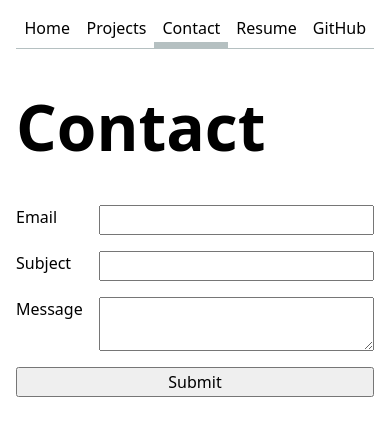
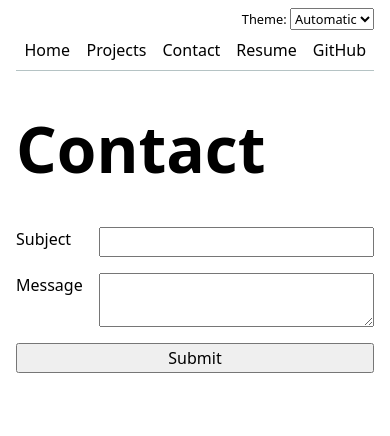
Before and after one commit to ashadiekmann/portfolio, a plain HTML site: page contact/index.html in a window 390 px wide. Drawn offline with Linux system fonts and the light colour scheme.

Commit message:
Lab 3: JS nav, dark mode switcher, better contact form

```diff
--- a/contact/index.html
+++ b/contact/index.html
@@ -6,23 +6,12 @@
     <meta name="viewport" content="width=device-width, initial-scale=1.0">
     <title>Contact | Asha Diekmann</title>
     <link rel="stylesheet" href="../style.css">
+    <script type="module" src="../global.js"></script>
 </head>
 
 <body>
-    <nav>
-        <a href="../">Home</a>
-        <a href="../projects/">Projects</a>
-        <a href="./" class="current">Contact</a>
-        <a href="../resume/">Resume</a>
-        <a href="https://github.com/ashadiekmann" target="_blank">GitHub</a>
-    </nav>
     <h1>Contact</h1>
-    <form action="mailto:adiekmann@ucsd.edu" method="POST" enctype="text/plain">
-        <label>
-            Email
-            <input type="email" name="email">
-        </label>
-
+    <form action="mailto:adiekmann@ucsd.edu">
         <label>
             Subject
             <input name="subject">
--- /dev/null
+++ b/global.js
@@ -0,0 +1,90 @@
+console.log("IT'S ALIVE!");
+
+function $$(selector, context = document) {
+    return Array.from(context.querySelectorAll(selector));
+}
+
+// let navLinks = $$("nav a");
+// let currentLink = navLinks.find(
+//     (a) => a.host === location.host && a.pathname === location.pathname
+// );
+// currentLink?.classList.add("current");
+
+const BASE_PATH =
+    location.hostname === "localhost" || location.hostname === "127.0.0.1"
+        ? "/"            // running locally with Live Server
+        : "/portfolio/"; // running on GitHub Pages
+
+let pages = [
+    { url: "", title: "Home" },
+    { url: "projects/", title: "Projects" },
+    { url: "contact/", title: "Contact" },
+    { url: "resume/", title: "Resume" },
+    { url: "https://github.com/ashadiekmann", title: "GitHub" },
+];
+
+let nav = document.createElement("nav");
+document.body.prepend(nav);
+
+for (let p of pages) {
+    let url = p.url;
+    let title = p.title;
+    url = !url.startsWith("http") ? BASE_PATH + url : url;
+    let a = document.createElement("a");
+    a.href = url;
+    a.textContent = title;
+    a.classList.toggle(
+        "current",
+        a.host === location.host && a.pathname === location.pathname
+    );
+    if (a.host !== location.host) {
+        a.target = "_blank";
+    }
+    nav.append(a);
+}
+
+document.body.insertAdjacentHTML(
+    "afterbegin",
+    `
+     <label class="color-scheme">
+       Theme:
+       <select>
+         <option value="light dark">Automatic</option>
+         <option value="light">Light</option>
+         <option value="dark">Dark</option>
+       </select>
+     </label>`
+);
+
+let select = document.querySelector(".color-scheme select");
+
+function setColorScheme(colorScheme) {
+    document.documentElement.style.setProperty("color-scheme", colorScheme);
+    select.value = colorScheme;
+}
+
+// When the page loads, use the saved choice if there is one
+if ("colorScheme" in localStorage) {
+    setColorScheme(localStorage.colorScheme);
+}
+
+// When the user picks an option, apply it and save it
+select.addEventListener("input", function (event) {
+    setColorScheme(event.target.value);
+    localStorage.colorScheme = event.target.value;
+});
+
+let form = document.querySelector("form");
+
+form?.addEventListener("submit", function (event) {
+    event.preventDefault();
+
+    let data = new FormData(form);
+    let url = form.action + "?";
+
+    for (let [name, value] of data) {
+        url += name + "=" + encodeURIComponent(value) + "&";
+    }
+
+    location.href = url;
+});
--- a/style.css
+++ b/style.css
@@ -1,4 +1,7 @@
 /* Global styles */
+html {
+  color-scheme: light dark;
+}
 
 /* Accent color used across the site (pastel pink) */
 :root {
@@ -23,7 +26,12 @@
   font-size: 400%;
 }
 
-h1, h2, h3, h4, h5, h6 {
+h1,
+h2,
+h3,
+h4,
+h5,
+h6 {
   line-height: 1.1;
   text-wrap: balance;
 }
@@ -32,9 +40,10 @@
 /* Navigation bar */
 
 nav {
+  --border-color: oklch(50% 10% 200 / 40%);
   display: flex;
   margin-bottom: 1em;
-  border-bottom: 1px solid oklch(80% 3% 200);
+  border-bottom: 1px solid var(--border-color);
 }
 
 nav a {
@@ -47,7 +56,7 @@
 
 /* Gray bar under the current page's link */
 nav a.current {
-  border-bottom: 0.4em solid oklch(80% 3% 200);
+  border-bottom: 0.4em solid var(--border-color);
   padding-bottom: 0.1em;
 }
 
@@ -55,13 +64,16 @@
 nav a:hover {
   border-bottom: 0.4em solid var(--color-accent);
   padding-bottom: 0.1em;
-  background-color: oklch(from var(--color-accent) 95% 5% h);
+  background-color: color-mix(in oklch, var(--color-accent), canvas 85%);
 }
 
 
 /* Contact form */
 
-input, textarea, button {
+input,
+textarea,
+button,
+select {
   font: inherit;
 }
 
@@ -158,3 +170,20 @@
   padding: 0.25em 0.75em;
   border-radius: 1em;
 }
+
+/* Theme switcher in the top right corner */
+.color-scheme {
+  position: absolute;
+  top: 1rem;
+  right: 1rem;
+  font-size: 80%;
+}
+
+/* On narrow windows, put the theme switcher above the nav instead of on top of it */
+@media (max-width: 60em) {
+  .color-scheme {
+    position: static;
+    display: block;
+    text-align: right;
+  }
+}
```
Also changed, not shown: index.html (+1 -7 lines), projects/index.html (+1 -7 lines), resume/index.html (+1 -7 lines).
